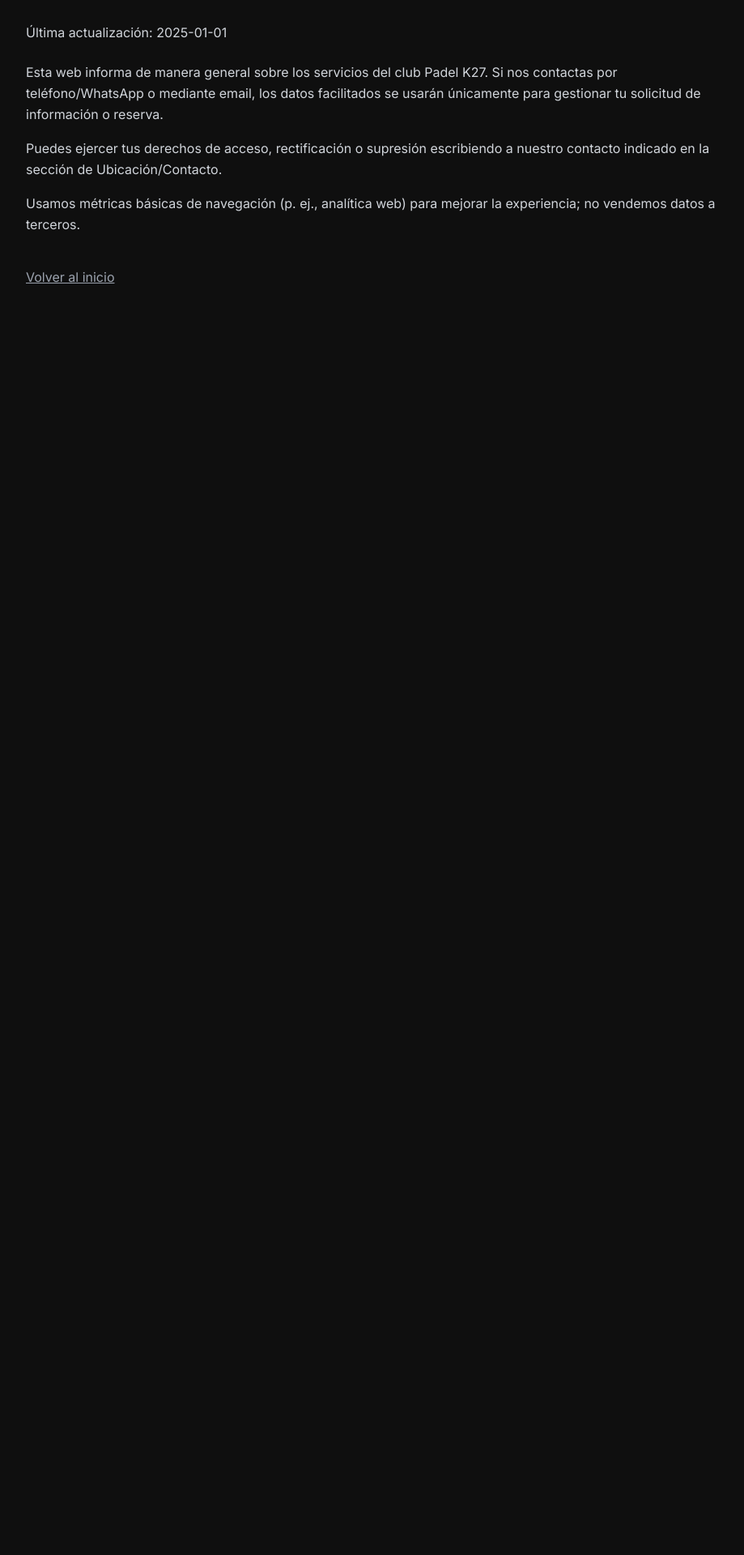
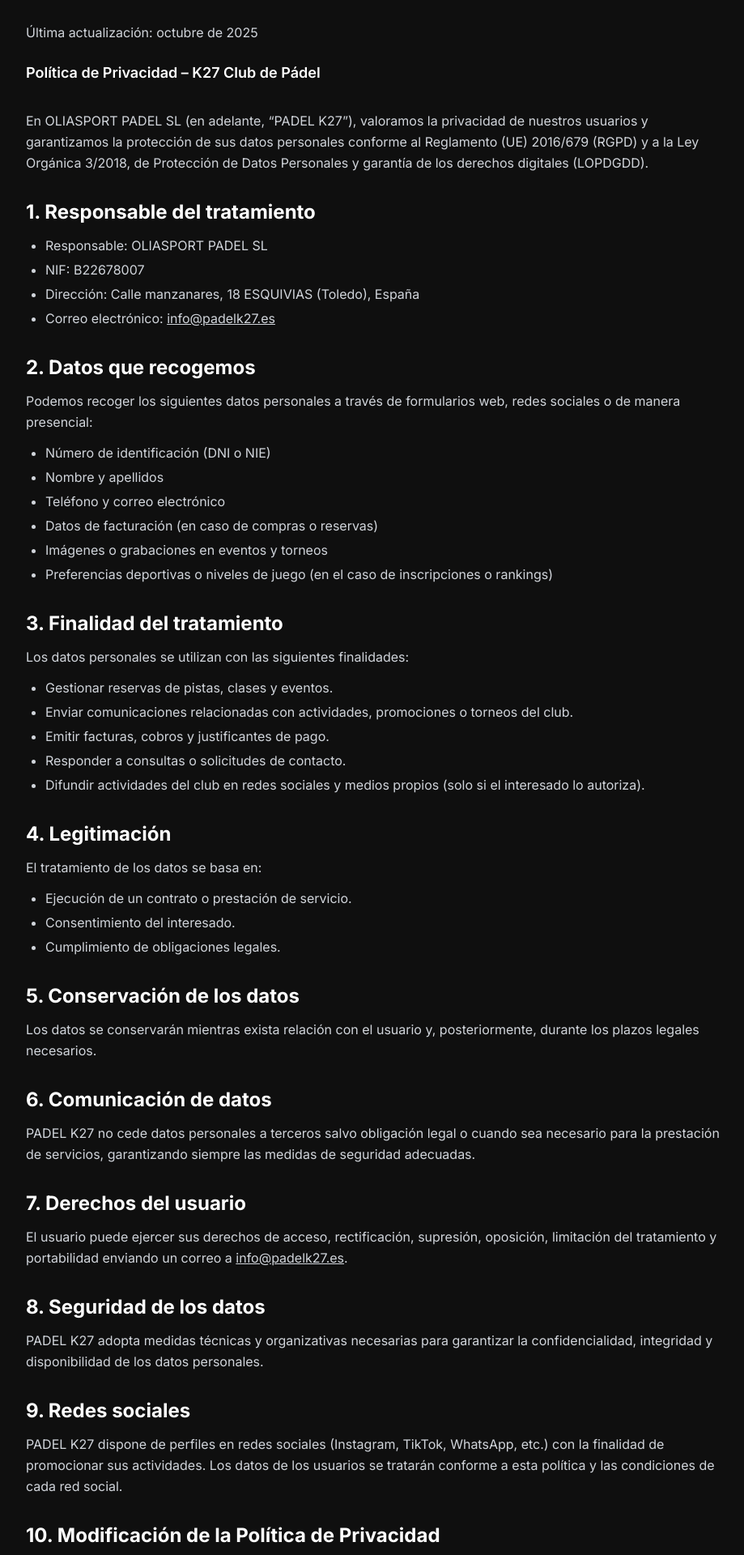
Before and after one commit to Raul1992gt/k27, a Next.js app: page /privacidad in a window 1280 px wide. Shown: the part 100-2020 px from the top of the page at 81% size, without its empty margins (176-1095 px from the left). Before the commit the page ends 800 px from the top, so only its background shows below. Built offline with nearby package versions, Linux system fonts and the light colour scheme; no server answers.

Commit message:
feat: expand privacy policy with detailed sections and legal compliance information

```diff
--- a/app/privacidad/page.tsx
+++ b/app/privacidad/page.tsx
@@ -7,12 +7,86 @@
       <section className="py-16">
         <div className="max-w-4xl mx-auto px-4">
           <h1 className="text-4xl font-black mb-6"><span className="gradient-text">Política de Privacidad</span></h1>
-          <p className="text-gray-300 mb-6">Última actualización: 2025-01-01</p>
+          <p className="text-gray-300 mb-6">Última actualización: octubre de 2025</p>
 
-          <div className="space-y-4 text-gray-300 leading-relaxed">
-            <p>Esta web informa de manera general sobre los servicios del club Padel K27. Si nos contactas por teléfono/WhatsApp o mediante email, los datos facilitados se usarán únicamente para gestionar tu solicitud de información o reserva.</p>
-            <p>Puedes ejercer tus derechos de acceso, rectificación o supresión escribiendo a nuestro contacto indicado en la sección de Ubicación/Contacto.</p>
-            <p>Usamos métricas básicas de navegación (p. ej., analítica web) para mejorar la experiencia; no vendemos datos a terceros.</p>
+          <div className="space-y-8 text-gray-300 leading-relaxed">
+            <p className="text-lg font-semibold text-white">Política de Privacidad – K27 Club de Pádel</p>
+            <p>En OLIASPORT PADEL SL (en adelante, “PADEL K27”), valoramos la privacidad de nuestros usuarios y garantizamos la protección de sus datos personales conforme al Reglamento (UE) 2016/679 (RGPD) y a la Ley Orgánica 3/2018, de Protección de Datos Personales y garantía de los derechos digitales (LOPDGDD).</p>
+
+            <div className="space-y-3">
+              <h2 className="text-2xl font-bold text-white">1. Responsable del tratamiento</h2>
+              <ul className="list-disc pl-6 space-y-1">
+                <li>Responsable: OLIASPORT PADEL SL</li>
+                <li>NIF: B22678007</li>
+                <li>Dirección: Calle manzanares, 18 ESQUIVIAS (Toledo), España</li>
+                <li>Correo electrónico: <a className="underline" href="mailto:info@padelk27.es">info@padelk27.es</a></li>
+              </ul>
+            </div>
+
+            <div className="space-y-3">
+              <h2 className="text-2xl font-bold text-white">2. Datos que recogemos</h2>
+              <p>Podemos recoger los siguientes datos personales a través de formularios web, redes sociales o de manera presencial:</p>
+              <ul className="list-disc pl-6 space-y-1">
+                <li>Número de identificación (DNI o NIE)</li>
+                <li>Nombre y apellidos</li>
+                <li>Teléfono y correo electrónico</li>
+                <li>Datos de facturación (en caso de compras o reservas)</li>
+                <li>Imágenes o grabaciones en eventos y torneos</li>
+                <li>Preferencias deportivas o niveles de juego (en el caso de inscripciones o rankings)</li>
+              </ul>
+            </div>
+
+            <div className="space-y-3">
+              <h2 className="text-2xl font-bold text-white">3. Finalidad del tratamiento</h2>
+              <p>Los datos personales se utilizan con las siguientes finalidades:</p>
+              <ul className="list-disc pl-6 space-y-1">
+                <li>Gestionar reservas de pistas, clases y eventos.</li>
+                <li>Enviar comunicaciones relacionadas con actividades, promociones o torneos del club.</li>
+                <li>Emitir facturas, cobros y justificantes de pago.</li>
+                <li>Responder a consultas o solicitudes de contacto.</li>
+                <li>Difundir actividades del club en redes sociales y medios propios (solo si el interesado lo autoriza).</li>
+              </ul>
+            </div>
+
+            <div className="space-y-3">
+              <h2 className="text-2xl font-bold text-white">4. Legitimación</h2>
+              <p>El tratamiento de los datos se basa en:</p>
+              <ul className="list-disc pl-6 space-y-1">
+                <li>Ejecución de un contrato o prestación de servicio.</li>
+                <li>Consentimiento del interesado.</li>
+                <li>Cumplimiento de obligaciones legales.</li>
+              </ul>
+            </div>
+
+            <div className="space-y-3">
+              <h2 className="text-2xl font-bold text-white">5. Conservación de los datos</h2>
+              <p>Los datos se conservarán mientras exista relación con el usuario y, posteriormente, durante los plazos legales necesarios.</p>
+            </div>
+
+            <div className="space-y-3">
+              <h2 className="text-2xl font-bold text-white">6. Comunicación de datos</h2>
+              <p>PADEL K27 no cede datos personales a terceros salvo obligación legal o cuando sea necesario para la prestación de servicios, garantizando siempre las medidas de seguridad adecuadas.</p>
+            </div>
+
+            <div className="space-y-3">
+              <h2 className="text-2xl font-bold text-white">7. Derechos del usuario</h2>
+              <p>El usuario puede ejercer sus derechos de acceso, rectificación, supresión, oposición, limitación del tratamiento y portabilidad enviando un correo a <a className="underline" href="mailto:info@padelk27.es">info@padelk27.es</a>.</p>
+            </div>
+
+            <div className="space-y-3">
+              <h2 className="text-2xl font-bold text-white">8. Seguridad de los datos</h2>
+              <p>PADEL K27 adopta medidas técnicas y organizativas necesarias para garantizar la confidencialidad, integridad y disponibilidad de los datos personales.</p>
+            </div>
+
+            <div className="space-y-3">
+              <h2 className="text-2xl font-bold text-white">9. Redes sociales</h2>
+              <p>PADEL K27 dispone de perfiles en redes sociales (Instagram, TikTok, WhatsApp, etc.) con la finalidad de promocionar sus actividades. Los datos de los usuarios se tratarán conforme a esta política y las condiciones de cada red social.</p>
+            </div>
+
+            <div className="space-y-3">
+              <h2 className="text-2xl font-bold text-white">10. Modificación de la Política de Privacidad</h2>
+              <p>PADEL K27 se reserva el derecho a modificar esta Política de Privacidad conforme a cambios normativos o de servicio. Cualquier modificación será publicada en la web.</p>
+            </div>
           </div>
 
           <div className="mt-10">
```
